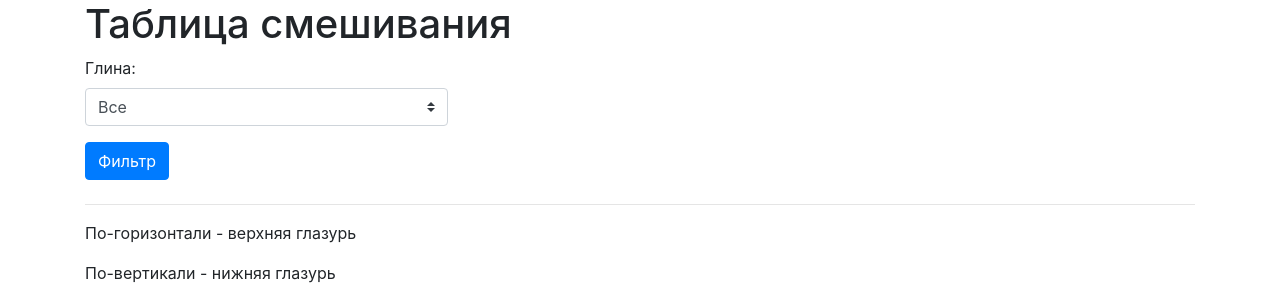
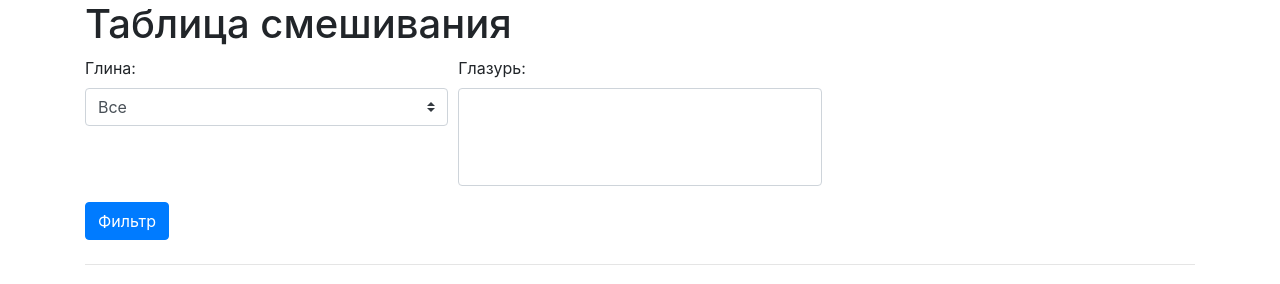
Before and after one commit to zimablizko/PotteryManager, a Flask app: page /table in a window 1280 px wide. Shown: the part 56-340 px from the top of the page. Run offline with Flask 2, Linux system fonts and the light colour scheme; a user stored in the database is signed in; tables that the repository leaves empty hold one stand-in row (values such as "Sample post"); lists and menus that the app fills with data are empty; some libraries are stand-ins or nearby versions.

Commit message:
table test

```diff
--- a/app/forms.py
+++ b/app/forms.py
@@ -31,14 +31,15 @@ class TableForm(FlaskForm):
     def __init__(self, *args, **kwargs):
         super(TableForm, self).__init__(*args, **kwargs)
         glazes = current_user.get_materials(1)
-        glazes_choices = ([(0, 'Все')]).__add__([(c.id, c.name) for c in glazes])
+        glazes_choices = [(c.id, c.name) for c in glazes]
         clays_choices = ([(0, 'Все')]).__add__([(c.id, c.name) for c in current_user.get_materials(2)])
         self.glazes = glazes
         self.glaze_filter.choices = glazes_choices
         self.clay_filter.choices = clays_choices
 
     glazes = None
-    glaze_filter = SelectField('Глазурь:', choices=None, coerce=int, validators=[Optional()])
+    #glaze_filter = SelectField('Глазурь:', choices=None, coerce=int, validators=[Optional()])
+    glaze_filter = SelectMultipleField('Глазурь:', choices=None, coerce=int, validators=[Optional()])
     clay_filter = SelectField('Глина:', choices=None, coerce=int, validators=[Optional()])
     submit = SubmitField('Фильтр')
 
--- a/app/routes.py
+++ b/app/routes.py
@@ -56,6 +56,9 @@ def table():
         items = current_user.get_items()
         if form.clay_filter.data > 0:
             items = items.filter(Item.clay_id.__eq__(form.clay_filter.data))
+        if len(form.glaze_filter.data) > 0:
+            items = items.join(ItemGlaze).filter(ItemGlaze.glaze_id.in_(form.glaze_filter.data))
+            form.glazes = Material.query.filter(Material.id.in_(form.glaze_filter.data)).all()
         items = items.all()
     else:
         items = current_user.get_items().all()
--- a/app/templates/table.html
+++ b/app/templates/table.html
@@ -7,6 +7,10 @@
     <div class="form-group col-md-4">
         {{ form.clay_filter.label }}
         {{ form.clay_filter( class="browser-default custom-select") }}
+    </div>
+        <div class="form-group col-md-4">
+        {{ form.glaze_filter.label }}
+        {{ form.glaze_filter( class="browser-default custom-select") }}
     </div>
     </div>
     {{ form.submit(class="btn btn-primary mb-2") }}
```
Lines whose indentation alone changed are shown as unchanged.
